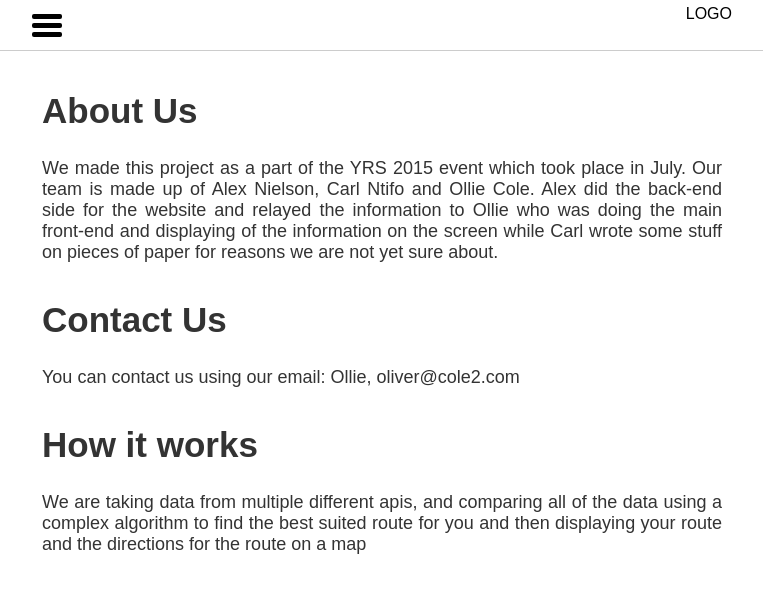
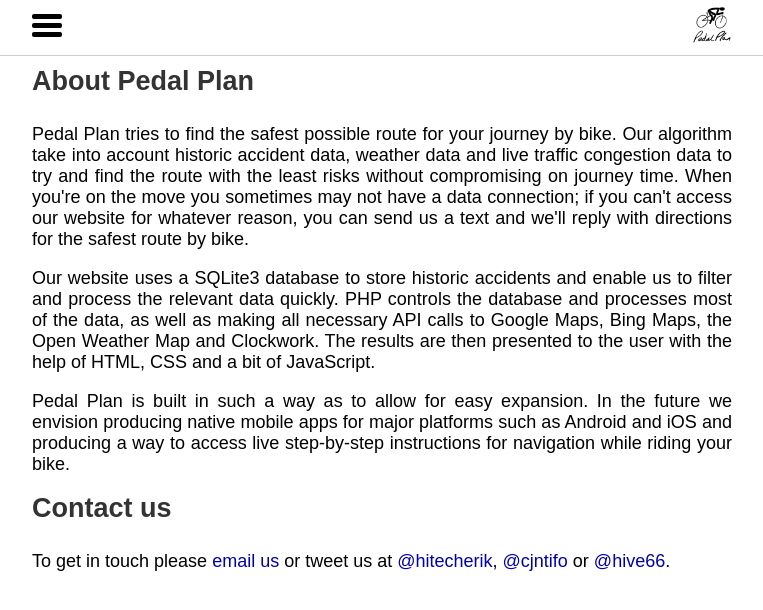
Before and after one commit to cjntifo/pedal-plan, a PHP site: page /about.php in a window 1280 px wide. Shown: the top 610 px of the page, without its empty margins (258-1021 px from the left). Run offline with PHP 8.4, Linux system fonts and the light colour scheme.

Commit message:
Cleaned up CSS and JS and added journey info functionality.

```diff
--- a/about.php
+++ b/about.php
@@ -3,35 +3,40 @@
 <head>
 	<meta charset="UTF-8">
 	<title>About</title>
-	<link rel="stylesheet" type="text/css" href="css/style.css" />
-	<link rel="stylesheet" type="text/css" href="css/navstyle.css" />
-	<link rel="stylesheet" type="text/css" href="css/bodystyle.css" />
-	<link rel="stylesheet" type="text/css" href="css/responsivestyle.css" />
+	<link rel="stylesheet" type="text/css" href="css/style.css">
+	<link rel="stylesheet" type="text/css" href="css/navstyle.css">
+	<link rel="stylesheet" type="text/css" href="css/bodystyle.css">
+	<link rel="stylesheet" type="text/css" href="css/responsivestyle.css">
+
 	<script type="text/javascript" src="js/script.js"></script>
 </head>
 <body>
-	<div class="navbar">
+	<header>
 		<div class="nav-container">
 			<div id="bars">
 			    <div class="bar"></div>
 			    <div class="bar"></div>
 			    <div class="bar"></div>
 			</div>
-			<div class="logo">LOGO</div>
+			<div class="logo">
+				<a href="index.php"><img src="images/logo.png" alt="Pedal Plan"></a>
+			</div>
 			<ul id="nav-items">
 				<a href="index.php"><li>Home</li></a>
 				<a href="about.php"><li>About</li></a>
 			</ul>
-			<br class="clear" />
+			<br class="clear">
 		</div>
-	</div>
+	</header>
+
 	<div class="container">
-		<div class="title">About Us</div>
-		<div class="content">We made this project as a part of the YRS 2015 event which took place in July. Our team is made up of Alex Nielson, Carl Ntifo and Ollie Cole. Alex did the back-end side for the website and relayed the information to Ollie who was doing the main front-end and displaying of the information on the screen while Carl wrote some stuff on pieces of paper for reasons we are not yet sure about.</div>
-		<div class="title">Contact Us</div>
-		<div class="content">You can contact us using our email: Ollie, oliver@cole2.com</div>
-		<div class="title">How it works</div>
-		<div class="content">We are taking data from multiple different apis, and comparing all of the data using a complex algorithm to find the best suited route for you and then displaying your route and the directions for the route on a map</div>
+		<h2>About Pedal Plan</h2>
+		<p class="justify">Pedal Plan tries to find the safest possible route for your journey by bike. Our algorithm take into account historic accident data, weather data and live traffic congestion data to try and find the route with the least risks without compromising on journey time. When you're on the move you sometimes may not have a data connection; if you can't access our website for whatever reason, you can send us a text and we'll reply with directions for the safest route by bike.</p>
+		<p class="justify">Our website uses a SQLite3 database to store historic accidents and enable us to filter and process the relevant data quickly. PHP controls the database and processes most of the data, as well as making all necessary API calls to Google Maps, Bing Maps, the Open Weather Map and Clockwork. The results are then presented to the user with the help of HTML, CSS and a bit of JavaScript.</p>
+		<p class="justify">Pedal Plan is built in such a way as to allow for easy expansion. In the future we envision producing native mobile apps for major platforms such as Android and iOS and producing a way to access live step-by-step instructions for navigation while riding your bike.</p>
+
+		<h2>Contact us</h2>
+		<p class="justify">To get in touch please <a href="mailto:alex@pedalplan.tk">email us</a> or tweet us at <a href="http://twitter.com/hitecherik">@hitecherik</a>, <a href="http://twitter.com/cjntifo">@cjntifo</a> or <a href="http://twitter.com/hive66">@hive66</a>.</p>
 	</div>
 </body>
 </html>
--- a/css/bodystyle.css
+++ b/css/bodystyle.css
@@ -1,10 +1,11 @@
 body {
 	overflow-y: scroll;
+	font-size: 18px;
 }
 .container {
 	width: 700px;
 	margin: 0 auto;
-	padding: 10px;
+	padding: 10px 0;
 }
 .locations {
 	text-align: center;
@@ -60,25 +61,19 @@ button[type=submit]:hover {
 	text-align: center;
 }
 .desc {
-	margin: 20px;
+	margin: 20px 0;
 	text-align: center;
 	font-size: 25px;
 	color: #333;
 }
-#map {
-	height: 500px;
-	width: 100%;
+.justify {
+	text-align: justify;
 }
-.directions {
-	padding: 10px;
-	margin: 20px;
+p a {
+	color: #0000B3;
 }
-.content {
-	margin-top: 10px;
-	text-align: justify;
-	color: #333;
-	font-size: 18px;
-	padding: 7px 0;
+p a:hover {
+	border-bottom: 1px solid currentColor;
 }
 #error-msg {
 	height: 30px;
--- a/css/navstyle.css
+++ b/css/navstyle.css
@@ -12,14 +12,14 @@
     padding: 0;
     height: 5px;
     margin-top: 4px;
-    background: #000;
+    background: black;
     border-radius: 2px;
 }
 .nav-container {
 	width: 700px;
 	margin: 0 auto;
 }
-.navbar {
+header {
     border-bottom: solid 1px #ccc;
     overflow: hidden;
     padding: 0 13px;
@@ -49,9 +49,8 @@
     height: 50px;
     padding-left: 0;
 }
-.navbar a {
-    text-decoration: none;
-    color: #000;
+header a {
+    color: black;
 }
 #nav-items.toggled {
     height: 100px;
--- a/css/style.css
+++ b/css/style.css
@@ -9,16 +9,18 @@
 	font-family: sans-serif;
 }
 *:focus {
-	outline: none;
+	outline: none !important;
 }
 .clear {
 	clear: both;
 }
-.title {
-	font-size: 35px;
+h1, h2 {
 	color: #333;
-	font-weight: bold;
-	margin-top: 20px;
-	margin-bottom: 10px;
-	padding: 10px 0;
+	margin-bottom: 1em;
 }
+p {
+	margin-bottom: 1em;
+}
+a {
+	text-decoration: none;
+}
--- a/safest_route.php
+++ b/safest_route.php
@@ -66,7 +66,7 @@
 				array_push($rounded_lng, round($coord[1], 2));
 			}
 
-			array_push($routes, array("instructions"=>$instructions, "coords"=>$coords, "polylines"=>$polylines, "start"=>[$route->legs[0]->start_location, $route->legs[0]->start_address], "end"=>[$route->legs[0]->end_location, $route->legs[0]->end_address]));
+			array_push($routes, array("instructions"=>$instructions, "coords"=>$coords, "polylines"=>$polylines, "start"=>[$route->legs[0]->start_location, $route->legs[0]->start_address], "end"=>[$route->legs[0]->end_location, $route->legs[0]->end_address], "time"=>$route->legs[0]->duration->text));
 		}
 
 		$rounded_lat = array_unique($rounded_lat);
```
Also changed, not shown: css/resultsstyle.css (+8 -0 lines), index.php (+4 -4 lines), js/placeholderscript.js (+4 -6 lines), results.php (+6 -7 lines).
